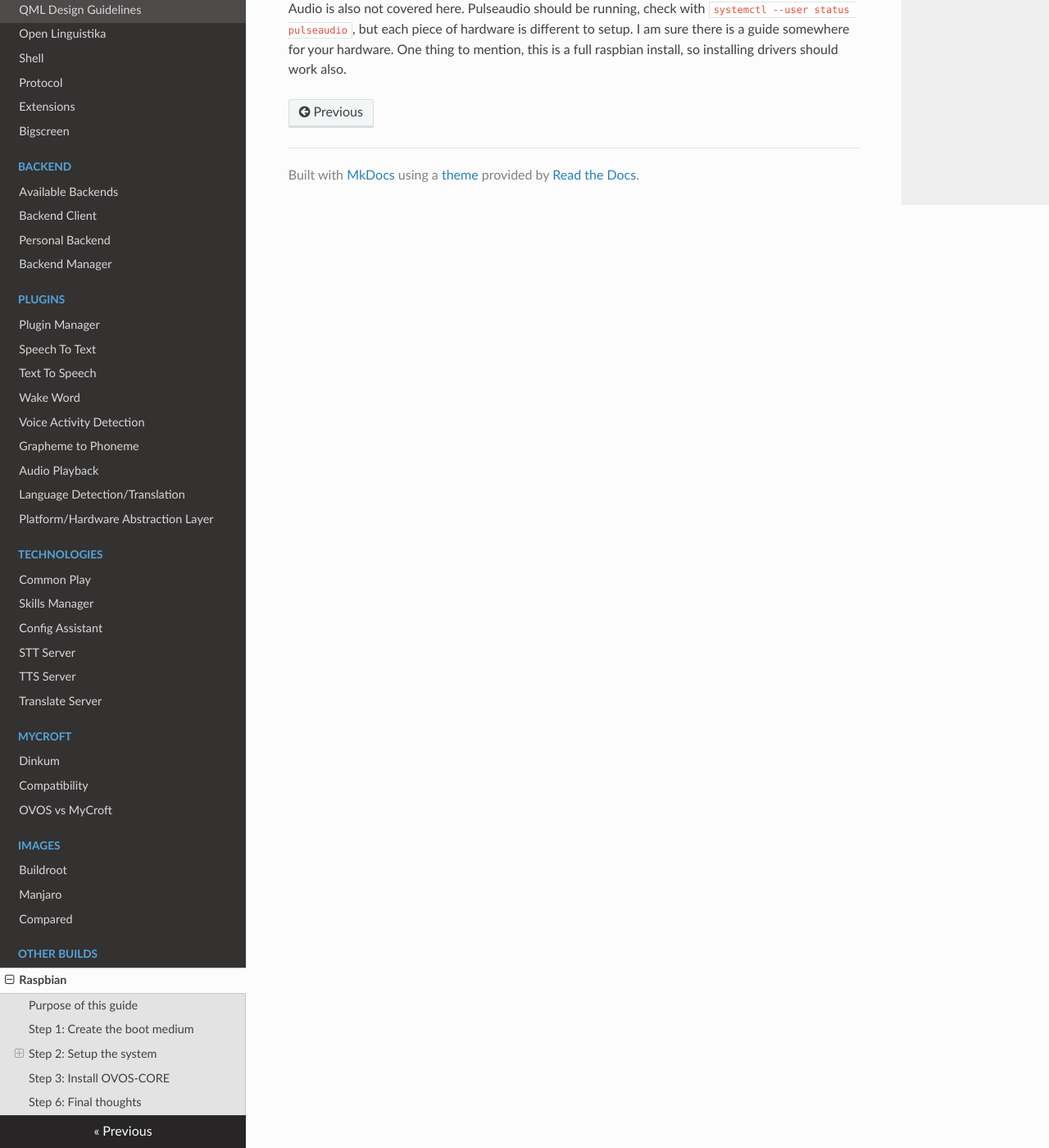
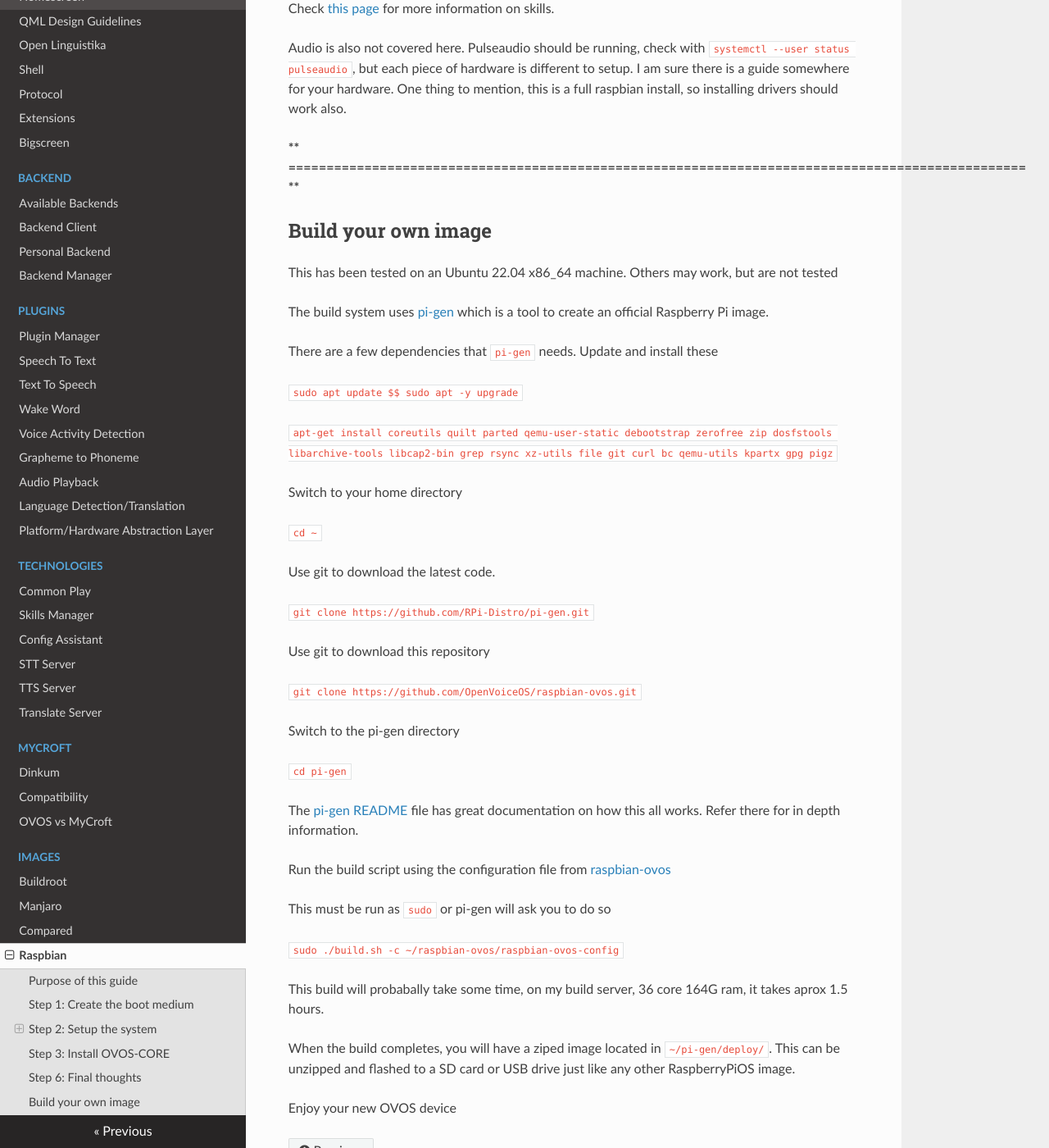
Before and after one commit to OpenVoiceOS/community-docs, an MkDocs documentation site: the page built from docs/raspbian_ovos.md, in a window 1280 px wide and 1400 px high, scrolled down 3576 px. Shown: the whole window at 82% size. Built offline with MkDocs 1.6.1, drawn with Linux system fonts in a browser that asks for light colours; nearby versions of some CDN libraries; some of the changed text lies outside the part shown.

Commit message:
build your own

```diff
--- a/docs/raspbian_ovos.md
+++ b/docs/raspbian_ovos.md
@@ -3,6 +3,8 @@
 Pre-built images are available at the [OpenVoiceOS Downloads Site](https://downloads.openvoiceos.com/images/picroft/github/workspace/pi-gen/deploy/)
 
 OVOS on top of [RaspberryPiOS Lite](https://downloads.raspberrypi.org/raspios_lite_arm64/images/raspios_lite_arm64-2023-02-22/2023-02-21-raspios-bullseye-arm64-lite.img.xz)
+
+[Build your own image](#build-your-own-image)
 
 ## Purpose of this guide
 
@@ -116,3 +118,48 @@ A generic install of ovos-core does not have any default skills shipped with it.
 Check [this page](https://openvoiceos.github.io/community-docs/skills/) for more information on skills.
 
 Audio is also not covered here.  Pulseaudio should be running, check with `systemctl --user status pulseaudio`, but each piece of hardware is different to setup.  I am sure there is a guide somewhere for your hardware.  One thing to mention, this is a full raspbian install, so installing drivers should work also.
+
+<strong>** ================================================================================================= **</strong>
+
+
+## Build your own image
+
+This has been tested on an Ubuntu 22.04 x86_64 machine.  Others may work, but are not tested
+
+The build system uses [pi-gen](https://github.com/RPi-Distro/pi-gen) which is a tool to create an official Raspberry Pi image.
+
+There are a few dependencies that `pi-gen` needs.  Update and install these
+
+`sudo apt update $$ sudo apt -y upgrade`
+
+`apt-get install coreutils quilt parted qemu-user-static debootstrap zerofree zip dosfstools libarchive-tools libcap2-bin grep rsync xz-utils file git curl bc qemu-utils kpartx gpg pigz`
+
+Switch to your home directory
+
+`cd ~`
+
+Use git to download the latest code.
+
+`git clone https://github.com/RPi-Distro/pi-gen.git`
+
+Use git to download this repository
+
+`git clone https://github.com/OpenVoiceOS/raspbian-ovos.git`
+
+Switch to the pi-gen directory
+
+`cd pi-gen`
+
+The [pi-gen README](https://github.com/RPi-Distro/pi-gen#readme) file has great documentation on how this all works.  Refer there for in depth information.
+
+Run the build script using the configuration file from [raspbian-ovos](https://github.com/OpenVoiceOS/raspbian-ovos/blob/main/raspbian-ovos-config)
+
+This must be run as `sudo` or pi-gen will ask you to do so
+
+`sudo ./build.sh -c ~/raspbian-ovos/raspbian-ovos-config`
+
+This build will probabally take some time, on my build server, 36 core 164G ram, it takes aprox 1.5 hours.
+
+When the build completes, you will have a ziped image located in `~/pi-gen/deploy/`.  This can be unzipped and flashed to a SD card or USB drive just like any other RaspberryPiOS image.
+
+Enjoy your new OVOS device
--- a/mkdocs.yml
+++ b/mkdocs.yml
@@ -86,7 +86,6 @@ nav:
         - Buildroot: buildroot.md
         - Manjaro: manjaro.md
         - Compared: comparison.md
-    - Other Builds:
         - Raspbian: raspbian_ovos.md
 
 theme: readthedocs
```
Also changed, not shown: docs/getting_image.md (+4 -0 lines).
